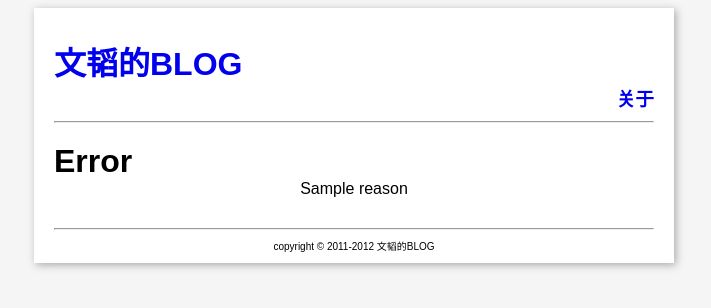
After one commit to zhangwentao/miniblog, a Django app: template templates/error.html in a window 1280 px wide. The commit adds this page. Shown: the top 308 px of the page, without its empty margins (286-997 px from the left). Run offline with Django 3.2, Linux system fonts and the light colour scheme; the template is opened without the code that fills it: most values are stand-ins (such as "Sample title", 1, 10 or a date in 2020).

Commit message:
add error page template

```diff
--- a/templates/404.html
+++ b/templates/404.html
@@ -1,4 +1,4 @@
 {% extends "base.html" %}
 {% block blog %}
-<h1 style="text-align:center;">404 了</h1>
+<h1 style="text-align:center;">404</h1>
 {% endblock %}
--- a/templates/artical.html
+++ b/templates/artical.html
@@ -16,7 +16,7 @@
 						<img src="/static/head.png"/>
 					</div>
 					<div>
-						<a class="name" href="">{{comment.visitor_name}}</a>
+						<a class="name">{{comment.visitor_name}}</a>
 						<a class="time"> at {{comment.creation_time}}</a>
 						<p class="content">{{comment.content}}</p>
 					</div>
--- /dev/null
+++ b/templates/error.html
@@ -0,0 +1,7 @@
+{% extends "base.html" %}
+{% block blog %}
+<h1>Error</h1>
+<p style="text-align:center;">
+{{reason}}
+</p>
+{% endblock %}
```
Also changed, not shown: blogs/views.py (+8 -3 lines), templates/500.html (+6 -1 lines).
